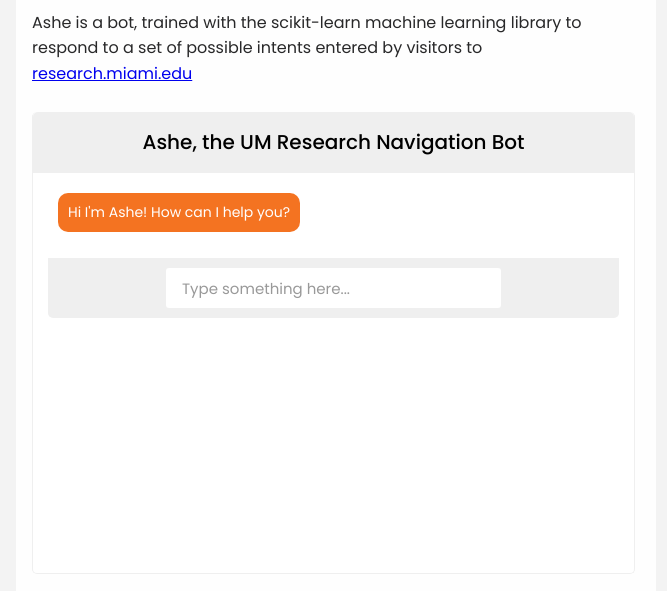
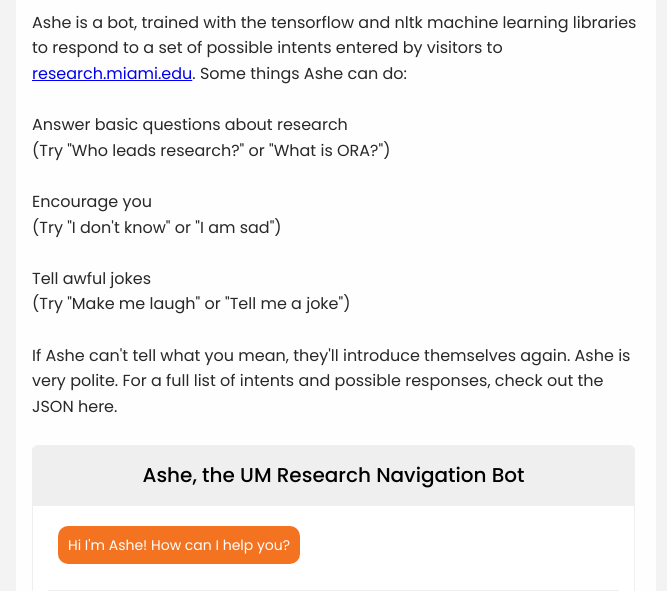
Before and after one commit to cristinabaldor/research-navibot, a Flask app: page / in a window 1280 px wide. Shown: the part 413-1004 px from the top of the page, without its empty margins (304-971 px from the left). Run offline with Flask 2, Linux system fonts and the light colour scheme; lists and menus that the app fills with data are empty; parts of the project's set-up code (start-up, migrations or seed data) failed here and were passed over; some libraries are stand-ins or nearby versions; some web fonts are replaced.

Commit message:
updated intro

```diff
--- a/app.py
+++ b/app.py
@@ -82,5 +82,6 @@
     return jsonify({'get':res})
 
 
+
 if __name__ == "__main__":
     app.run(debug=True)
--- a/templates/index.html
+++ b/templates/index.html
@@ -475,12 +475,23 @@
                                                                             style="Margin: 0; Margin-bottom: 10px; color: #576571; font-family: 'Trirong', Arial, sans-serif; font-size: 30px; font-weight: 200; line-height: 35px; margin: 0; margin-bottom: 10px; padding: 0; text-align: left; word-wrap: normal;">
                                                                         </h2>
 
-                                                                        <p>Ashe is a bot, trained with the scikit-learn
-                                                                            machine learning library
+                                                                        <p>Ashe is a bot, trained with the tensorflow and nltk
+                                                                            machine learning libraries
                                                                             to respond to a set of possible intents
                                                                             entered by visitors to
                                                                             <a
-                                                                                href="https://research.miami.edu/">research.miami.edu</a>
+                                                                                href="https://research.miami.edu/">research.miami.edu</a>.
+                                                                            Some things Ashe can do: <br>
+                                                                            <br>
+                                                                            Answer basic questions about research <br>(Try "Who leads research?" or "What is ORA?") <br>
+                                                                            <br>
+                                                                            Encourage you <br>(Try "I don't know" or "I am sad") <br>
+                                                                            <br>
+                                                                            Tell awful jokes <br> (Try "Make me laugh" or "Tell me a joke") <br>
+                                                                            <br>
+                                                                            If Ashe can't tell what you mean, they'll introduce themselves again. Ashe is very polite.
+                                                                            For a full list of intents and possible responses, check out the JSON here.
+
                                                                         </p>
                                                                         <br>
                                                                         <div class="wrapper">
```
